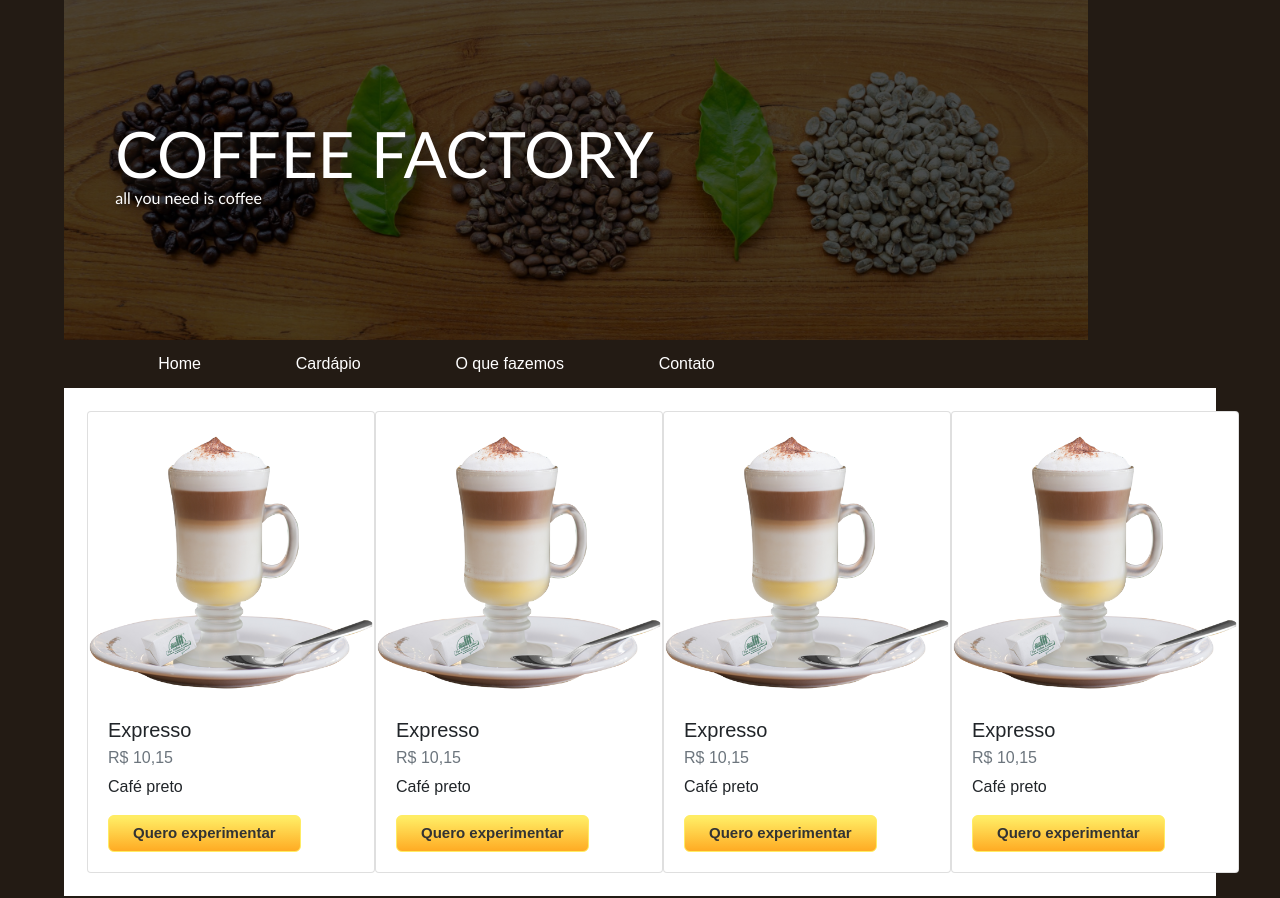
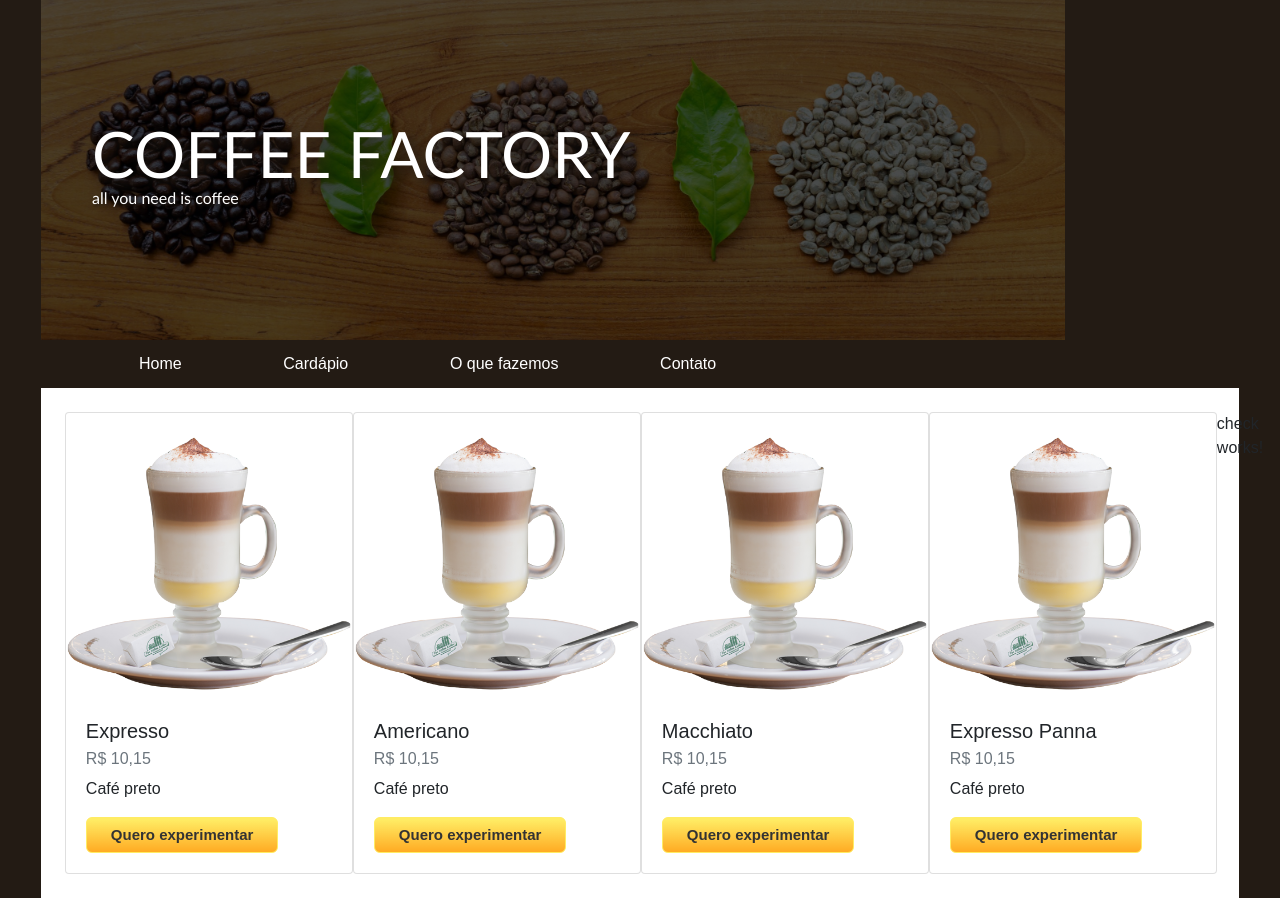
Before and after one commit to divaprates/angular-estudo-DIO, an Angular app: page / in a window 1280 px wide. Built offline with nearby package versions, Linux system fonts and the light colour scheme.

Commit message:
feat: Do check e sua ordem de execução

```diff
--- a/src/app/app.component.html
+++ b/src/app/app.component.html
@@ -3,10 +3,12 @@
         <app-header></app-header>
         <app-menu></app-menu>
         <div class="content-cards">
-            <app-card></app-card>
-            <app-card></app-card>
-            <app-card></app-card>
-            <app-card></app-card>
+            <app-card title="Expresso"></app-card>
+            <app-card title="Americano"></app-card>
+            <app-card title="Macchiato"></app-card>
+            <app-card title="Expresso Panna"></app-card>
+
+            <app-check></app-check>
         </div>
     </div>
 </div>
--- a/src/app/app.component.ts
+++ b/src/app/app.component.ts
@@ -5,9 +5,10 @@ import { Component } from '@angular/core';
   templateUrl: './app.component.html',
   styleUrls: ['./app.component.scss']
 })
-export class AppComponent {
+export class AppComponent{
   title = 'angular-estudo-dio';
   textClick: string = 'clique aqui';
   textClear: string = 'limpar';
 
+
 }
--- a/src/app/app.module.ts
+++ b/src/app/app.module.ts
@@ -9,6 +9,7 @@ import { InputComponent } from './components/input/input.component';
 import { HeaderComponent } from './components/header/header.component';
 import { MenuComponent } from './components/menu/menu.component';
 import { CardComponent } from './components/card/card.component';
+import { CheckComponent } from './components/check/check.component';
 
 @NgModule({
   declarations: [
@@ -17,7 +18,8 @@ import { CardComponent } from './components/card/card.component';
     InputComponent,
     HeaderComponent,
     MenuComponent,
-    CardComponent
+    CardComponent,
+    CheckComponent
   ],
   imports: [
     BrowserModule,
--- a/src/app/components/card/card.component.html
+++ b/src/app/components/card/card.component.html
@@ -1,7 +1,7 @@
 <div class="mouse-efect card" style="width: 18rem;">
     <img class="card-img-top" src="../../../assets/cards/cafe1.png" alt="Card image cap">
     <div class="card-body">
-        <h5 class="card-title">Expresso</h5>
+        <h5 class="card-title">{{ title }}</h5>
         <h6 class="card-subtitle mb-2 text-muted">R$ 10,15</h6>
         <p class="card-text">
             Café preto
--- a/src/app/components/card/card.component.ts
+++ b/src/app/components/card/card.component.ts
@@ -1,4 +1,4 @@
-import { Component } from '@angular/core';
+import { Component, Input } from '@angular/core';
 
 @Component({
   selector: 'app-card',
@@ -7,4 +7,7 @@ import { Component } from '@angular/core';
 })
 export class CardComponent {
 
+  @Input()
+  public title: string = 'Café';
+
 }
--- /dev/null
+++ b/src/app/components/check/check.component.html
@@ -0,0 +1 @@
+<p>check works!</p>
--- /dev/null
+++ b/src/app/components/check/check.component.ts
@@ -0,0 +1,47 @@
+import { AfterContentChecked, AfterContentInit, AfterViewChecked, AfterViewInit, Component, DoCheck, OnChanges, OnInit, SimpleChanges } from '@angular/core';
+
+@Component({
+  selector: 'app-check',
+  templateUrl: './check.component.html',
+  styleUrls: ['./check.component.scss']
+})
+export class CheckComponent
+  implements  OnInit,
+              OnChanges,
+              DoCheck,
+              AfterContentChecked,
+              AfterContentInit,
+              AfterViewChecked,
+              AfterViewInit
+{
+
+
+  constructor() {
+    console.log('Construtor');
+  }
+  ngDoCheck(): void {
+    console.log('ngDoCheck');
+  }
+  ngAfterContentChecked(): void {
+    console.log('ngAfterContentChecked');
+  }
+  ngAfterContentInit(): void {
+    console.log('ngAfterContentInit');
+  }
+  ngAfterViewChecked(): void {
+    console.log('ngAfterViewChecked');
+  }
+
+  ngOnInit(): void {
+    console.log("ng On Init");
+  }
+
+  ngOnChanges(changes: SimpleChanges): void {
+    console.log("ng On Changes");
+  }
+
+  ngAfterViewInit(): void {
+    console.log('ngAfterViewInit');
+  }
+
+}
```
Also changed, not shown: src/app/components/check/check.component.scss (added).
